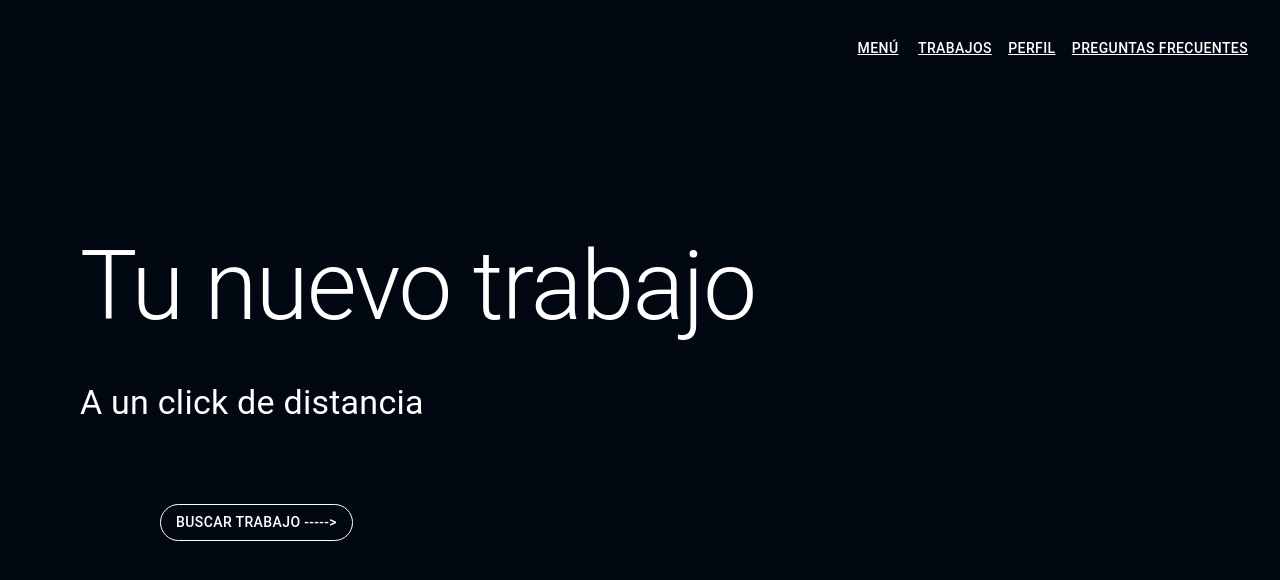
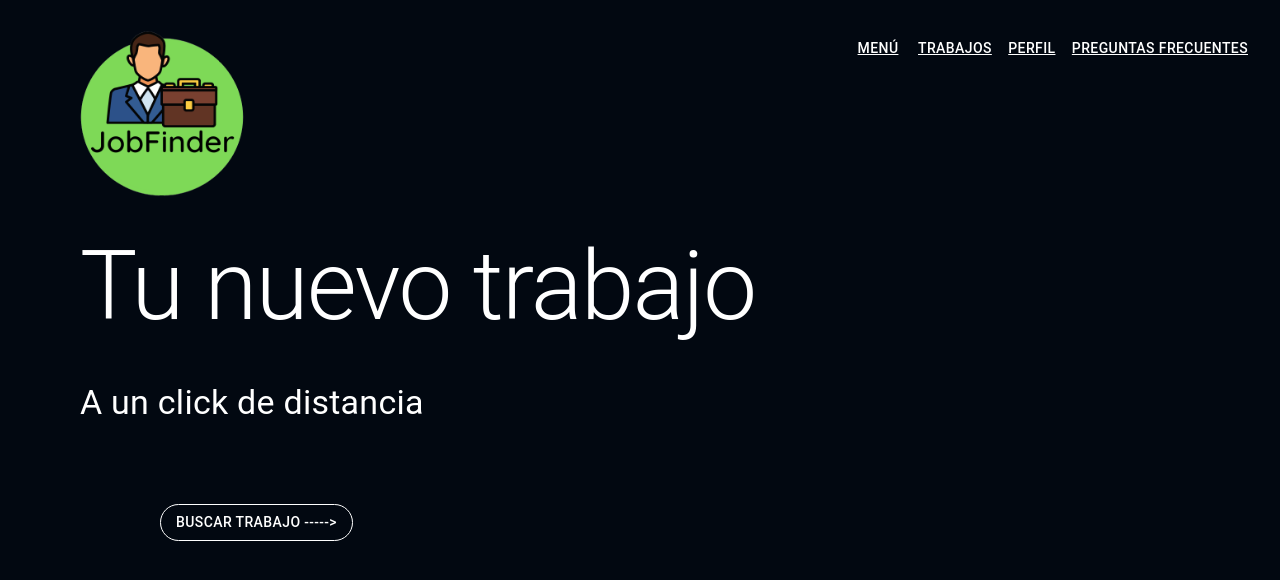
Before and after one commit to MarioBros27/JobFinder, a React (Create React App) app: page / in a window 1280 px wide. Shown: the top 580 px of the page. Built offline with nearby package versions, Linux system fonts and the light colour scheme.

Commit message:
added logo image to the home page

```diff
--- a/src/routes/home.js
+++ b/src/routes/home.js
@@ -13,6 +13,7 @@ export default function Home() {
                 color: "#fff"
             }}
         >
+        <img style={{position:"absolute", left:-3, top:-3, width: 330, height: 240}}src={`${process.env.PUBLIC_URL}/logo.png`}/>
             <div
                 style={{ minHeight: "70px", minWidth: "100%" }}
             />
```
Also changed, not shown: public/logo.png (added).
